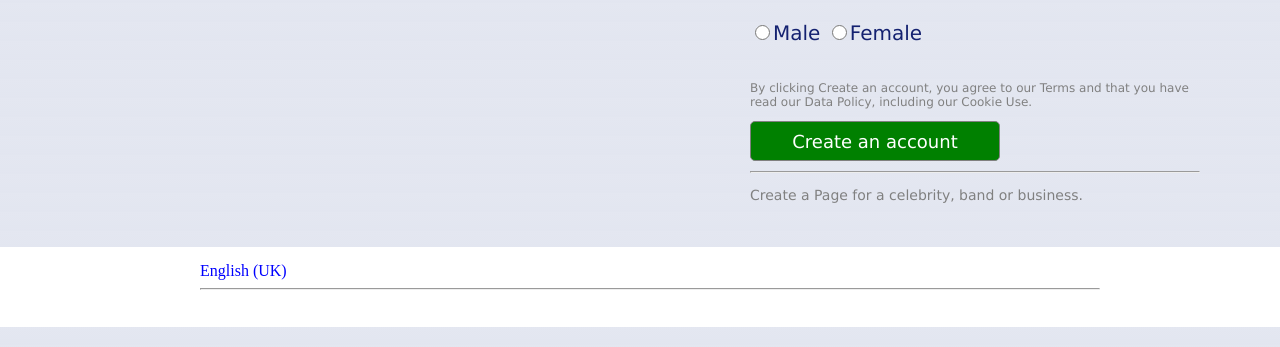
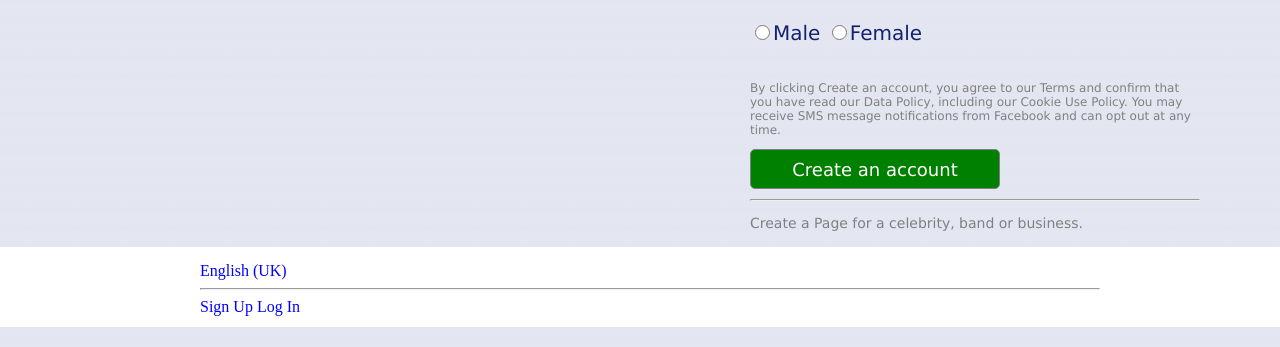
Before and after one commit to nedemenang/abv-bc-session3, a website: page facebook-clone/index.html in a window 1280 px wide. Shown: the part 453-800 px from the top of the page. Drawn offline with Linux system fonts and the light colour scheme.

Commit message:
Rework index.html

```diff
--- a/facebook-clone/index.html
+++ b/facebook-clone/index.html
@@ -35,8 +35,7 @@
 				<input type="date" id="namebox"  /><br><br>
 				<input type="radio" id="r-b" name="sex" value="male" />Male
 				<input type="radio" id="r-b" name="sex" value="female" />Female<br><br>
-				<p id="intro4">By clicking Create an account, you agree to our Terms and that
-				you have read our Data Policy, including our Cookie Use.</p>
+				<p id="intro4">By clicking Create an account, you agree to our Terms and confirm that you have read our Data Policy, including our Cookie Use Policy. You may receive SMS message notifications from Facebook and can opt out at any time.</p>
 				<input type="submit" class="button2" value="Create an account" />
 				<br><hr>
 				<p id="intro5">Create a Page for a celebrity, band or business.</p>
@@ -45,7 +44,8 @@
 
 		</div>
 		<div class="fb-body-footer">
-				<div id="fb-body-footer-base" class="fb-body-footer">English (UK)<br><hr></div>
+				<div id="fb-body-footer-base" class="fb-body-footer">English (UK)<br><hr>Sign Up Log In</div>
+
 			</div>
 	</body>
 
```
